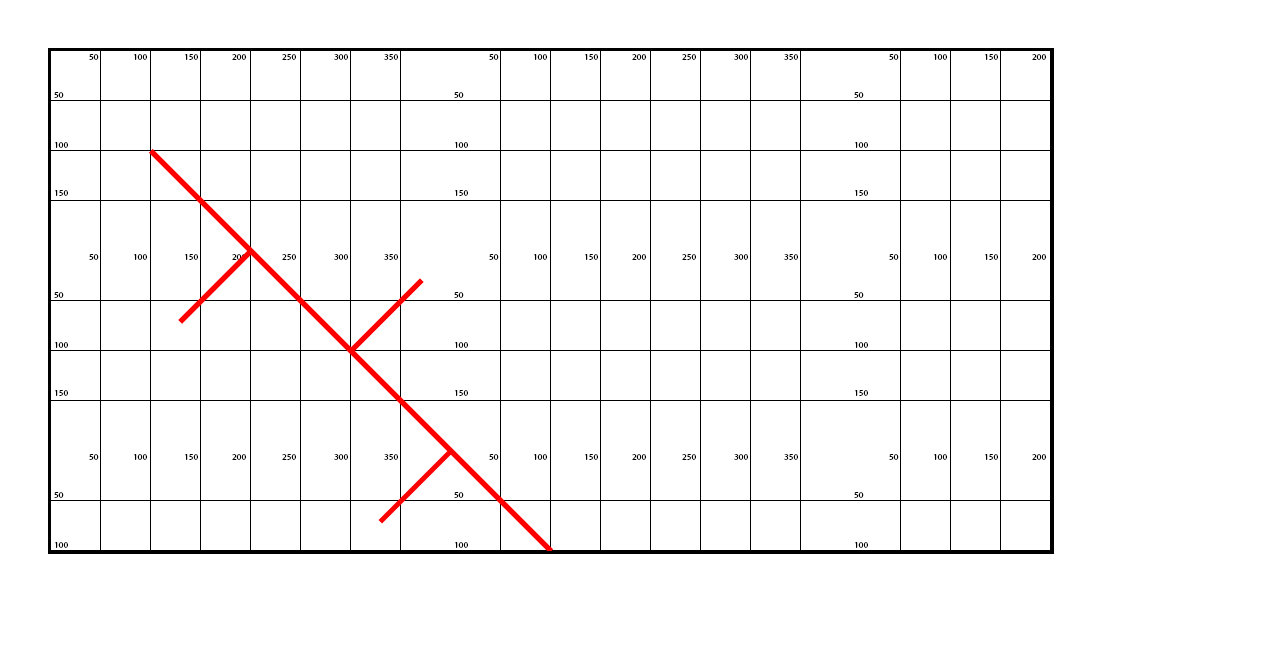
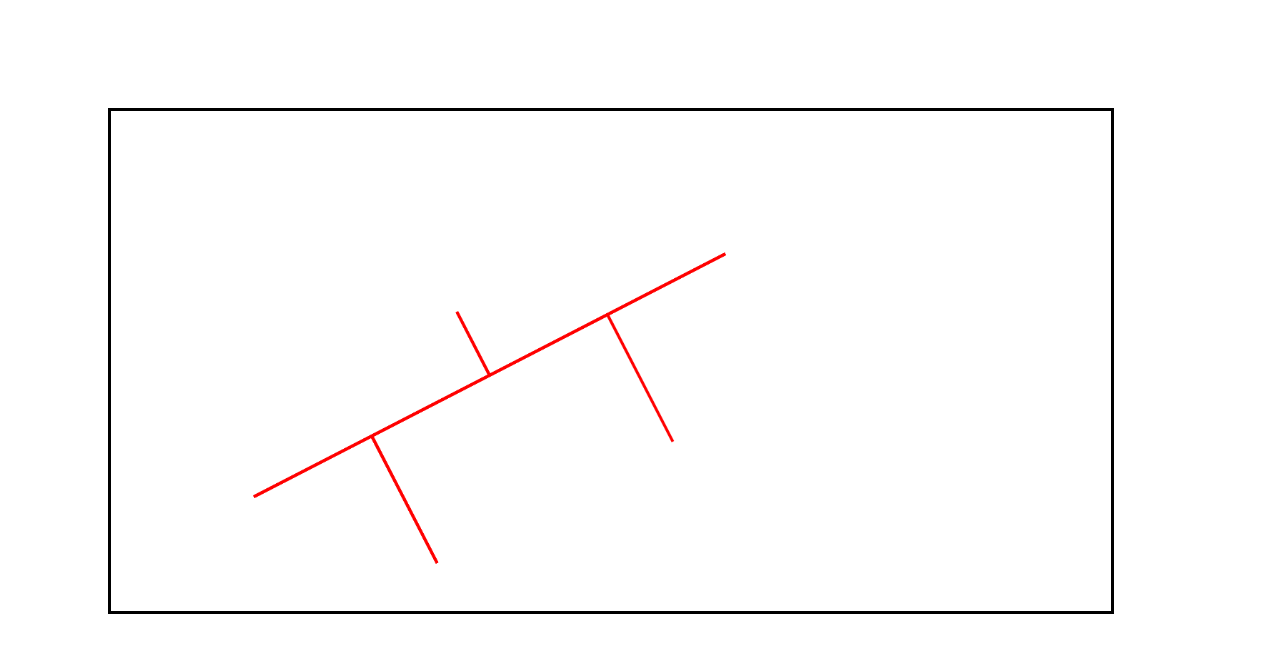
Before and after one commit to alexandr-avramenko/stepByStep, a plain HTML site: page dots/index.html in a window 1280 px wide. Drawn offline with Linux system fonts and the light colour scheme.

Commit message:
add new files and update existed

```diff
--- a/dots/getPoints.js
+++ b/dots/getPoints.js
@@ -1,13 +1,12 @@
 var d1 = {
-        x: 100,
-        y: 100
+        x: 200,
+        y: 540
     },
     d2 = {
-        x: 500,
-        y: 500
+        x: 860,
+        y: 200
     },
     coordinates = getPoints(d1, d2, 3);
-console.log(coordinates);
 
 function getPoints (d1, d2, amount) {
 
@@ -31,7 +30,7 @@ function linesDraw(d1, d2, width, dot) {
 
     var dX = d2.x - d1.x,
         dY = d2.y - d1.y,
-        alf = (Math.PI / 2) + (Math.atan(dX / dY));
+        alf = (Math.PI / 2) + (Math.atan(dY / dX));
 
     var x = Math.cos(alf) * width + dot.x,
         y = Math.sin(alf) * width + dot.y;
@@ -40,18 +39,24 @@ function linesDraw(d1, d2, width, dot) {
 
 }
 
-var point = linesDraw(d1, d2, 100, coordinates[0]);
+function getRandomArbitary(min, max) {
+    return Math.random() * (max - min) + min;
+}
+
+
+var point = linesDraw(d1, d2, 200, coordinates[0]);
 var point1 = linesDraw(d1, d2, -100, coordinates[1]);
-var point2 = linesDraw(d1, d2, 100, coordinates[2]);
+var point2 = linesDraw(d1, d2, 200, coordinates[2]);
 console.log(point);
 
 var canvas = document.getElementById('c1');
 var ctx = canvas.getContext('2d');
 
 ctx.strokeStyle = "red";
-ctx.lineWidth = "5";
+ctx.lineWidth = "4";
 ctx.moveTo(d1.x, d1.y);
 ctx.lineTo(d2.x, d2.y);
+ctx.stroke();
 
 ctx.moveTo(coordinates[0].x, coordinates[0].y);
 ctx.lineTo(point.x, point.y);
--- a/dots/canvas.html
+++ b/dots/index.html
@@ -8,7 +8,7 @@
 </head>
 <body>
 
-<canvas id="c1" width="1000" height="500"></canvas>
+<canvas id="c1" width="1400" height="700"></canvas>
 
 </body>
 </html>
--- a/dots/style.css
+++ b/dots/style.css
@@ -2,6 +2,5 @@
     width: 1000px;
     height: 500px;
     border: 3px solid black;
-    margin: 40px;
-    background-image: url(setka.png);
+    margin: 100px;
 }
```
